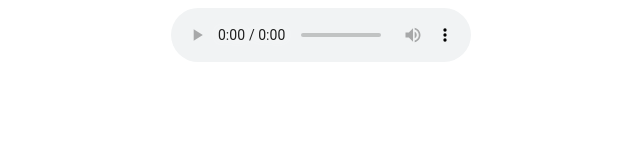
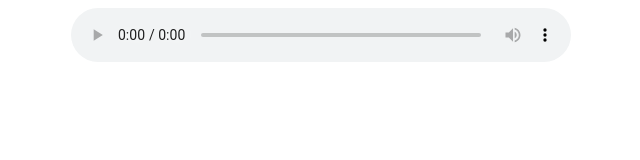
Before and after one commit to lok69J/myrad, a plain HTML site: page ERA.html in a window 1280 px wide. Shown: the whole page, without its empty margins (319-959 px from the left). Drawn offline with Linux system fonts and the light colour scheme.

Commit message:
Update ERA.html

```diff
--- a/ERA.html
+++ b/ERA.html
@@ -6,7 +6,7 @@
 </head>
 
 <body>
-<center><audio id="radioPlayer" src="https://n13a-eu.rcs.revma.com/crec9cmbv4uvv/19_sr6sorjgrti602/playlist.m3u8" autoplay="true" controls="true" width="80px"></audio></center>
+<center><audio controls style="width: 500px"><source src="https://n13a-eu.rcs.revma.com/crec9cmbv4uvv/19_sr6sorjgrti602/playlist.m3u8" autoplay="true" controls="true"/></audio></center>
 </body>
 
 </html>
```
